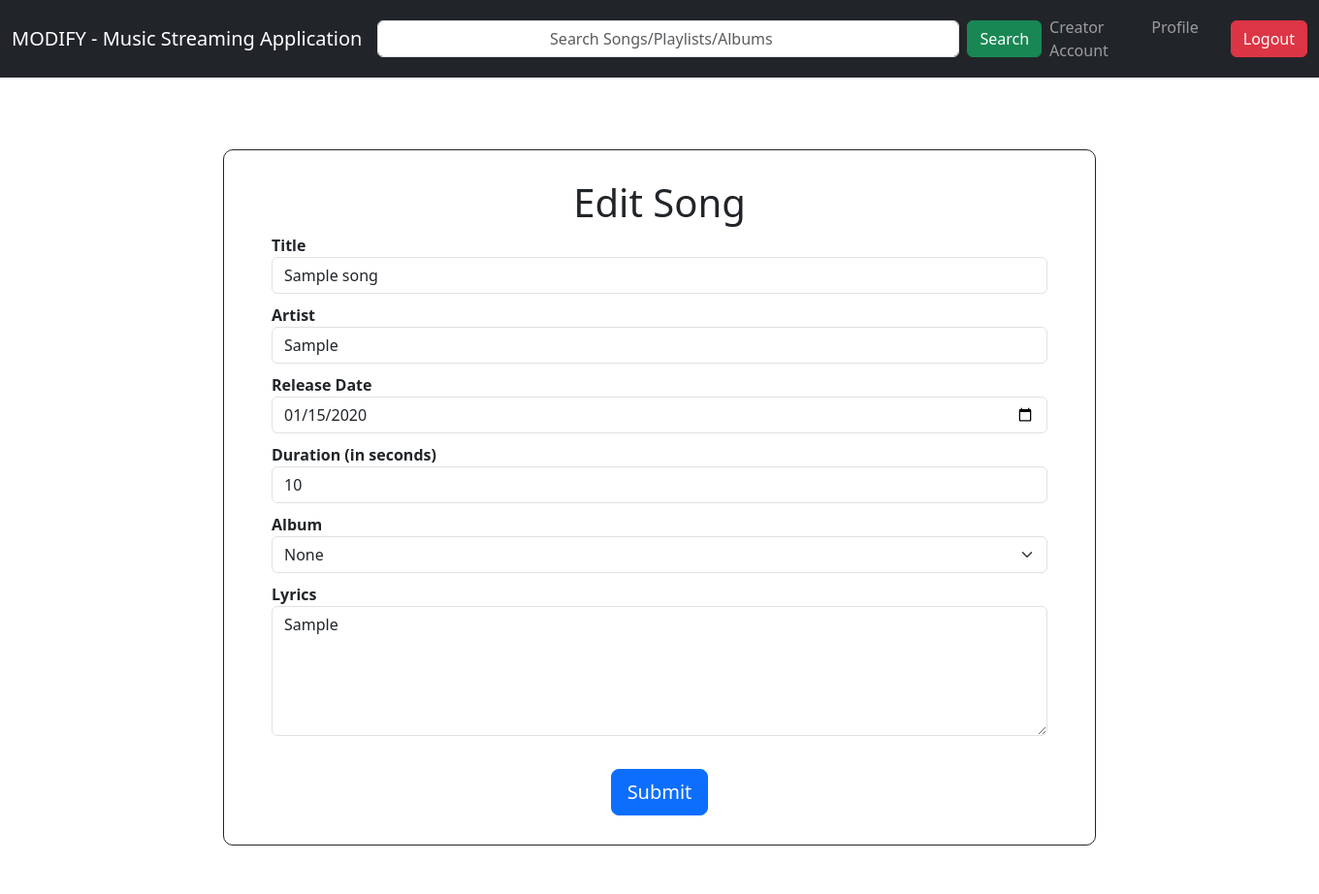
After one commit to adhirajpandey/Modify, a Flask app: page /song-edit/1 in a window 1360 px wide. The commit adds this page. Shown: the whole page at 97% size. Run offline with Flask 3, Linux system fonts and the light colour scheme; a user stored in the database is signed in; tables that the repository leaves empty hold one stand-in row (values such as "Sample post").

Commit message:
Add edit song page and fix link

```diff
--- a/application/controllers.py
+++ b/application/controllers.py
@@ -140,7 +140,7 @@ def creator_dashboard():
                 rating_sum += song.rating
                 songs_with_ratings += 1
 
-        rating = rating_sum / songs_with_ratings
+        rating = round(rating_sum / songs_with_ratings, 1)
         return render_template("creator_dashboard.html", albums_count=albums_count, songs_count=songs_count, rating=rating, songs = songs)
     else:
         return redirect(url_for('user_login'))
@@ -156,3 +156,31 @@ def admin_all_tracks():
 @app.route("/admin-all-albums", methods = ["GET"])
 def admin_all_albums():
     return render_template("admin_all_albums.html")
+
+@app.route("/song-edit/<int:song_id>", methods = ["GET", "POST"])
+def song_edit(song_id):
+    if 'user_id' in session and session['type'] == 'creator':
+        song_details = Song.query.filter_by(id=song_id).first()
+        if request.method == "POST":
+            new_title = request.form.get('title')
+            new_artist = request.form.get('artist')
+            new_release_date = request.form.get('release-date')
+            new_lyrics = request.form.get('lyrics')
+            new_duration = request.form.get('duration')
+            new_album = request.form.get('album')
+
+            song_details.name = new_title
+            song_details.artist = new_artist
+            song_details.release_date = new_release_date
+            song_details.lyrics = new_lyrics
+            song_details.duration = new_duration
+            song_details.album = new_album
+
+            db.session.commit()
+
+            message = "Song Edited Successfully, redirecting to Creator Dashboard"
+            return render_template("song_edit.html", song_details=song_details, message=message)
+        else:
+            return render_template("song_edit.html", song_details=song_details)
+    else:
+        return redirect(url_for('user_login'))
--- a/templates/admin_all_albums.html
+++ b/templates/admin_all_albums.html
@@ -5,7 +5,7 @@
 <div class="collapse navbar-collapse" id="navbarSupportedContent">
     <ul class="navbar-nav ms-auto mb-2 mb-lg-0" style="margin-right: 15px;">
         <li class="nav-item">
-            <a class="nav-link {% if request.path == '/content1' %} active {% endif %}" href="/creator-register" style="margin-right: 10px;">Creator Account</a>
+            <a class="nav-link {% if request.path == '/creator-home' %} active {% endif %}" href="/creator-register" style="margin-right: 10px;">Creator Account</a>
         </li>
         <li class="nav-item">
             <a class="nav-link {% if request.path == '/content2' %} active {% endif %}" href="/profile" style="margin-right: 10px;">Profile</a>
--- a/templates/admin_all_tracks.html
+++ b/templates/admin_all_tracks.html
@@ -5,7 +5,7 @@
 <div class="collapse navbar-collapse" id="navbarSupportedContent">
     <ul class="navbar-nav ms-auto mb-2 mb-lg-0" style="margin-right: 15px;">
         <li class="nav-item">
-            <a class="nav-link {% if request.path == '/content1' %} active {% endif %}" href="/creator-register" style="margin-right: 10px;">Creator Account</a>
+            <a class="nav-link {% if request.path == '/creator-home' %} active {% endif %}" href="/creator-register" style="margin-right: 10px;">Creator Account</a>
         </li>
         <li class="nav-item">
             <a class="nav-link {% if request.path == '/content2' %} active {% endif %}" href="/profile" style="margin-right: 10px;">Profile</a>
--- a/templates/admin_dashboard.html
+++ b/templates/admin_dashboard.html
@@ -9,7 +9,7 @@
     </form>
     <ul class="navbar-nav ms-auto mb-2 mb-lg-0" style="margin-right: 15px;">
         <li class="nav-item">
-            <a class="nav-link {% if request.path == '/content1' %} active {% endif %}" href="/creator-register" style="margin-right: 10px;">Creator Account</a>
+            <a class="nav-link {% if request.path == '/creator-home' %} active {% endif %}" href="/creator-register" style="margin-right: 10px;">Creator Account</a>
         </li>
         <li class="nav-item">
             <a class="nav-link {% if request.path == '/content2' %} active {% endif %}" href="/profile" style="margin-right: 10px;">Profile</a>
--- a/templates/creator_dashboard.html
+++ b/templates/creator_dashboard.html
@@ -9,7 +9,7 @@
     </form>
     <ul class="navbar-nav ms-auto mb-2 mb-lg-0" style="margin-right: 15px;">
         <li class="nav-item">
-            <a class="nav-link {% if request.path == '/content1' %} active {% endif %}" href="/creator-register" style="margin-right: 10px;">Creator Account</a>
+            <a class="nav-link {% if request.path == '/creator-home' %} active {% endif %}" href="/creator-register" style="margin-right: 10px;">Creator Account</a>
         </li>
         <li class="nav-item">
             <a class="nav-link {% if request.path == '/content2' %} active {% endif %}" href="/profile" style="margin-right: 10px;">Profile</a>
@@ -53,7 +53,7 @@
                 <h5 class="card-title" style="margin: 0;">{{ song.name }}</h5>
                 <div>
                     <a href="/song-details/{{ song.id }}" class="btn btn-dark ms-3">View Lyrics</a>
-                    <a href="#" class="btn btn-dark ms-3">Edit</a>
+                    <a href="/song-edit/{{ song.id }}" class="btn btn-dark ms-3">Edit</a>
                     <a href="#" class="btn btn-danger ms-3">Delete</a>
                 </div>
             </div>
--- a/templates/creator_register.html
+++ b/templates/creator_register.html
@@ -9,7 +9,7 @@
     </form>
     <ul class="navbar-nav ms-auto mb-2 mb-lg-0" style="margin-right: 15px;">
         <li class="nav-item">
-            <a class="nav-link {% if request.path == '/content1' %} active {% endif %}" href="/creator-account" style="margin-right: 10px;">Creator Account</a>
+            <a class="nav-link {% if request.path == '/creator-home' %} active {% endif %}" href="/creator-account" style="margin-right: 10px;">Creator Account</a>
         </li>
         <li class="nav-item">
             <a class="nav-link {% if request.path == '/content2' %} active {% endif %}" href="/profile" style="margin-right: 10px;">Profile</a>
--- /dev/null
+++ b/templates/song_edit.html
@@ -0,0 +1,94 @@
+{% extends "base.html" %}
+
+{% block navbar %}
+
+<div class="collapse navbar-collapse" id="navbarSupportedContent">
+    <form class="d-flex mx-auto">
+        <input class="form-control me-2 text-center" type="search" placeholder="Search Songs/Playlists/Albums" aria-label="Search" style="width: 600px;">
+        <button class="btn btn-success" type="submit">Search</button>
+    </form>
+    <ul class="navbar-nav ms-auto mb-2 mb-lg-0" style="margin-right: 15px;">
+        <li class="nav-item">
+            <a class="nav-link {% if request.path == '/creator-home' %} active {% endif %}" href="/creator-account" style="margin-right: 10px;">Creator Account</a>
+        </li>
+        <li class="nav-item">
+            <a class="nav-link {% if request.path == '/content2' %} active {% endif %}" href="/profile" style="margin-right: 10px;">Profile</a>
+        </li>
+    </ul>
+    <div class="d-flex">
+        <a href="/logout" style="color: white; text-decoration: none"><button class="btn btn-danger btn-block">Logout</button></a>
+    </div>
+</div>
+
+{% endblock navbar %}
+
+
+{% block content %}
+
+{% if message %}
+<div class="container-sm" style="width: 900px;">
+    <div class="alert alert-success" role="alert">
+        {{ message }}
+    </div>
+</div>
+{% endif %}
+
+<div class="container-sm border border-dark" style="margin-top: 50px; margin-bottom: 50px; padding:30px; border-radius: 10px; width: 900px;">
+    <h1 class="text-center">Edit Song</h1>
+
+    <div style="display: flex; justify-content: center;">
+        <form method="POST">
+            <div class="form-group" style="margin-bottom: 10px;">
+                <label for="title"><strong>Title</strong></label>
+                <input type="text" class="form-control" id="title" name="title" value="{{ song_details.name }}" palceholder="Enter Title" style="width: 800px;" required>
+            </div>
+            <div class="form-group" style="margin-bottom: 10px;">
+                <label for="artist"><strong>Artist</strong></label>
+                <input type="text" class="form-control" id="artist" name="artist" value="{{ song_details.artist }}" placeholder="Enter artist" style="width: 800px;" required>
+            </div>
+            <div class="form-group" style="margin-bottom: 10px;">
+                <label for="release-date"><strong>Release Date</strong></label>
+                <input type="date" class="form-control" id="release-date" name="release-date" value="{{ song_details.release_date }}" style="width: 800px;" required>
+            </div>
+            <div class="form-group" style="margin-bottom: 10px;">
+                <label for="duration"><strong>Duration (in seconds)</strong></label>
+                <input type="number" class="form-control" id="duration" name="duration" value="{{ song_details.duration }}" max="600" placeholder="Enter Duration (in seconds)" style="width: 800px;" required>
+            </div>
+            <div class="form-group" style="margin-bottom: 10px;">
+                <label for="album"><strong>Album</strong></label>
+                <select class="form-select" name="album" value="{{ song_details.album}}">
+                    <option value="none">None</option>
+                    {% if albums %}
+                        {% for album in albums %}
+                            <option value="{{ album['id'] }}">{{ album['name'] }}</option>
+                        {% endfor %}
+                    {% endif %}
+                </select>
+            </div>
+            <div class="form-group" style="margin-bottom: 10px;">
+                <label for="lyrics"><strong>Lyrics</strong></label>
+                <textarea class="form-control" id="lyrics" name="lyrics" rows="5" placeholder="Enter lyrics" style="width: 800px;">{{ song_details.lyrics }}</textarea>
+            </div>
+            <br>
+            <div style="text-align: center;">
+                <button type="submit" class="btn btn-primary btn-lg">Submit</button>
+            </div>
+        </form>
+    </div>
+</div>
+
+<script>
+    // Function to redirect after a 2 sec delay
+    function redirectToAnotherPage() {
+        var message = "{{ message }}"
+        if (message) {
+            setTimeout(function() {
+            window.location.href = "/creator-dashboard";
+        }, 5000);
+        }
+    }
+    window.onload = redirectToAnotherPage;
+    </script>
+
+
+{% endblock content %}
--- a/templates/user_home.html
+++ b/templates/user_home.html
@@ -9,7 +9,7 @@
     </form>
     <ul class="navbar-nav ms-auto mb-2 mb-lg-0" style="margin-right: 15px;">
         <li class="nav-item">
-            <a class="nav-link {% if request.path == '/content1' %} active {% endif %}" href="/creator-account" style="margin-right: 10px;">Creator Account</a>
+            <a class="nav-link {% if request.path == '/creator-home' %} active {% endif %}" href="/creator-account" style="margin-right: 10px;">Creator Account</a>
         </li>
         <li class="nav-item">
             <a class="nav-link {% if request.path == '/content2' %} active {% endif %}" href="/profile" style="margin-right: 10px;">Profile</a>
```
